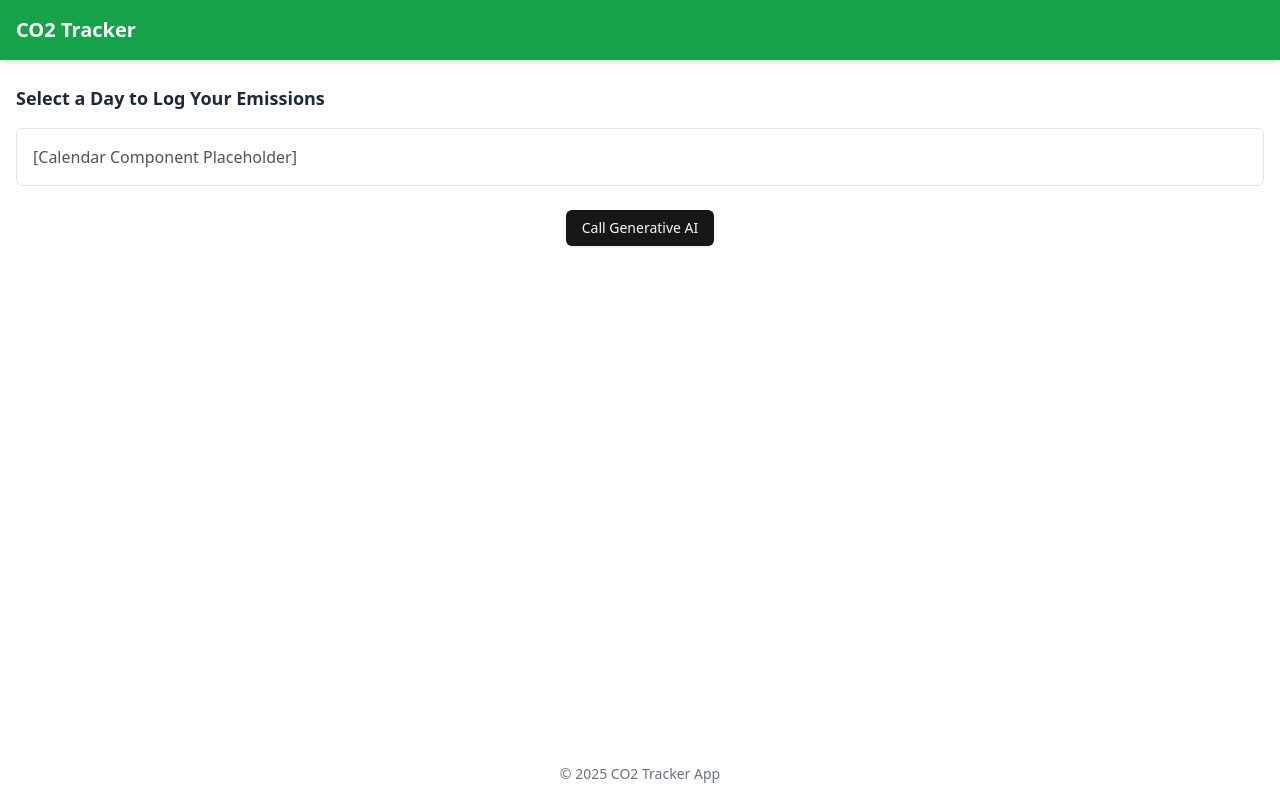
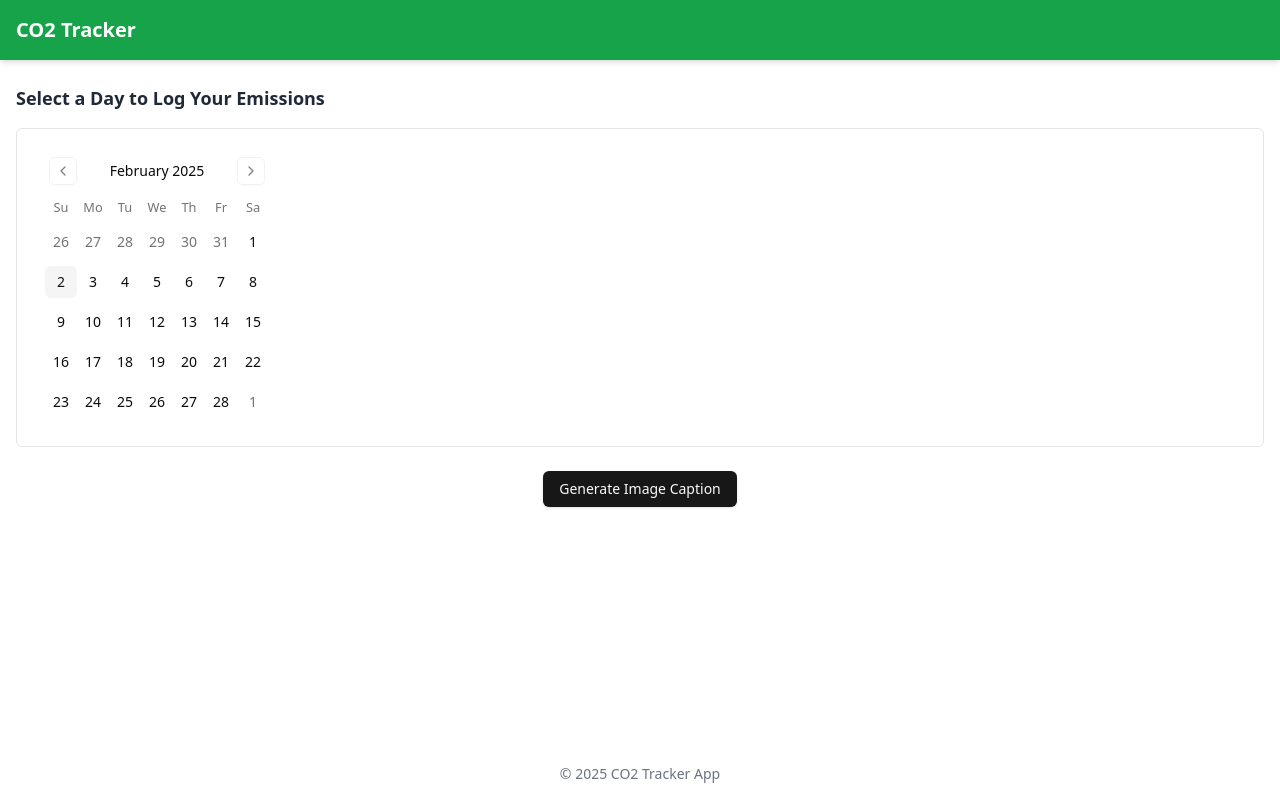
Before and after one commit to randomlylelo/qwrhaks, a Next.js app: page / in a window 1280 px wide. Built offline with nearby package versions, Linux system fonts and the light colour scheme.

Commit message:
gen ai sample working

```diff
--- a/package.json
+++ b/package.json
@@ -18,6 +18,7 @@
     "lucide-react": "^0.474.0",
     "next": "15.1.6",
     "react": "^18.3.1",
+    "react-day-picker": "^8.10.1",
     "react-dom": "^18.3.1",
     "tailwind-merge": "^3.0.1",
     "tailwindcss-animate": "^1.0.7"
--- a/src/app/page.tsx
+++ b/src/app/page.tsx
@@ -1,102 +1,91 @@
 "use client";
 
-import React from "react";
+import React, { useState } from "react";
 import Head from "next/head";
+import { Calendar } from "@/components/ui/calendar";
+import { Button } from "@/components/ui/button";
 import { GoogleGenerativeAI } from "@google/generative-ai";
-// Replace with your actual shadcn Button component
-import { Button } from "@/components/ui/button";
-
-// Placeholder image paths — replace with your actual URLs or /public paths
-const IMAGE_PATH_1 = "/images/pic1.jpg";
-const IMAGE_PATH_2 = "/images/pic2.jpg";
 
 export default function Home() {
-  const [aiResponse, setAiResponse] = React.useState("");
+  const [captionResult, setCaptionResult] = useState("");
 
-  // Handle button press to invoke Generative AI
-  async function handleButtonPress() {
+  const handleGenerateCaption = async () => {
     try {
-      // Initialize your GoogleGenerativeAI client
-      const genAI = new GoogleGenerativeAI(process.env.GEMINI_API_KEY);
-      // Get the model
-      const model = genAI.getGenerativeModel({ model: "models/gemini-1.5-pro" });
+      // In a real application, do NOT use process.env.API_KEY directly here.
+      // Instead, call an API route. This is just a demo.
+      const genAI = new GoogleGenerativeAI(process.env.NEXT_PUBLIC_GEMINI_API_KEY);
 
-      // Fetch images as arrayBuffers
-      const imageResp1 = await fetch(IMAGE_PATH_1).then((res) => res.arrayBuffer());
-      const imageResp2 = await fetch(IMAGE_PATH_2).then((res) => res.arrayBuffer());
+      const model = genAI.getGenerativeModel({
+        model: "models/gemini-1.5-pro",
+      });
 
-      // Generate content
+      // Fetch the image as ArrayBuffer
+      const imageResp = await fetch(
+        "https://upload.wikimedia.org/wikipedia/commons/thumb/8/87/Palace_of_Westminster_from_the_dome_on_Methodist_Central_Hall.jpg/2560px-Palace_of_Westminster_from_the_dome_on_Methodist_Central_Hall.jpg"
+      ).then((response) => response.arrayBuffer());
+
+      // Generate caption
       const result = await model.generateContent([
         {
           inlineData: {
-            data: Buffer.from(imageResp1).toString("base64"),
+            data: Buffer.from(imageResp).toString("base64"),
             mimeType: "image/jpeg",
           },
         },
-        {
-          inlineData: {
-            data: Buffer.from(imageResp2).toString("base64"),
-            mimeType: "image/jpeg",
-          },
-        },
-        "Generate a list of all the objects contained in both images.",
+        "Caption this image.",
       ]);
 
-      // Assuming .text() returns the content string
-      const textOutput = result.response.text();
+      // result.response.text() returns a Promise;
+      // if you want the string, await it or use then()
+      const caption = await result.response.text();
 
-      console.log("AI Response:", textOutput);
-      setAiResponse(textOutput);
+      console.log("Caption:", caption);
+      setCaptionResult(caption);
     } catch (error) {
-      console.error("Error generating AI content:", error);
-      setAiResponse("Error generating AI content. Check console for details.");
+      console.error("Error generating caption:", error);
     }
-  }
+  };
 
   return (
     <>
       <Head>
         <title>CO2 Tracker</title>
         <meta name="description" content="Track your CO2 emissions easily." />
+        <link rel="icon" href="/favicon.ico" />
       </Head>
 
       <div className="flex flex-col min-h-screen bg-white">
-        {/* Top Navbar */}
+        {/* Navbar */}
         <header className="sticky top-0 z-10 flex items-center justify-between bg-green-600 px-4 py-4 shadow-md">
           <h1 className="text-xl font-bold text-white">CO2 Tracker</h1>
         </header>
 
-        {/* Main content */}
+        {/* Main Content */}
         <main className="flex-grow px-4 py-6">
           <h2 className="text-lg font-semibold mb-4 text-gray-800">
             Select a Day to Log Your Emissions
           </h2>
 
-          {/*
-            Insert your calendar component here, e.g.,
+          {/* Calendar (shadcn component) */}
+          <div className="rounded-md border p-4 mb-6">
             <Calendar />
-            if you have one from shadcn or any other library
-          */}
-          <div className="rounded-md border p-4 mb-6">
-            <p className="text-gray-600">[Calendar Component Placeholder]</p>
           </div>
 
-          {/* Button that triggers the AI call */}
-          <div className="flex flex-col items-center">
-            <Button variant="default" className="w-full sm:w-auto" onClick={handleButtonPress}>
-              Call Generative AI
+          {/* Generate Caption Button */}
+          <div className="flex flex-col items-center space-y-4">
+            <Button variant="default" className="w-full sm:w-auto" onClick={handleGenerateCaption}>
+              Generate Image Caption
             </Button>
 
-            {aiResponse && (
-              <div className="mt-4 w-full max-w-md p-2 bg-gray-100 rounded">
-                <h3 className="font-bold mb-2">AI Response:</h3>
-                <p>{aiResponse}</p>
+            {captionResult && (
+              <div className="mt-4 p-4 border rounded-md max-w-sm bg-gray-50">
+                <p className="font-semibold">Caption:</p>
+                <p>{captionResult}</p>
               </div>
             )}
           </div>
         </main>
 
-        {/* Optional Footer */}
         <footer className="mt-auto py-4 text-center text-sm text-gray-500">
           <p>© {new Date().getFullYear()} CO2 Tracker App</p>
         </footer>
```
Also changed, not shown: 1 other file (tests, documents, lock files or other folders).
